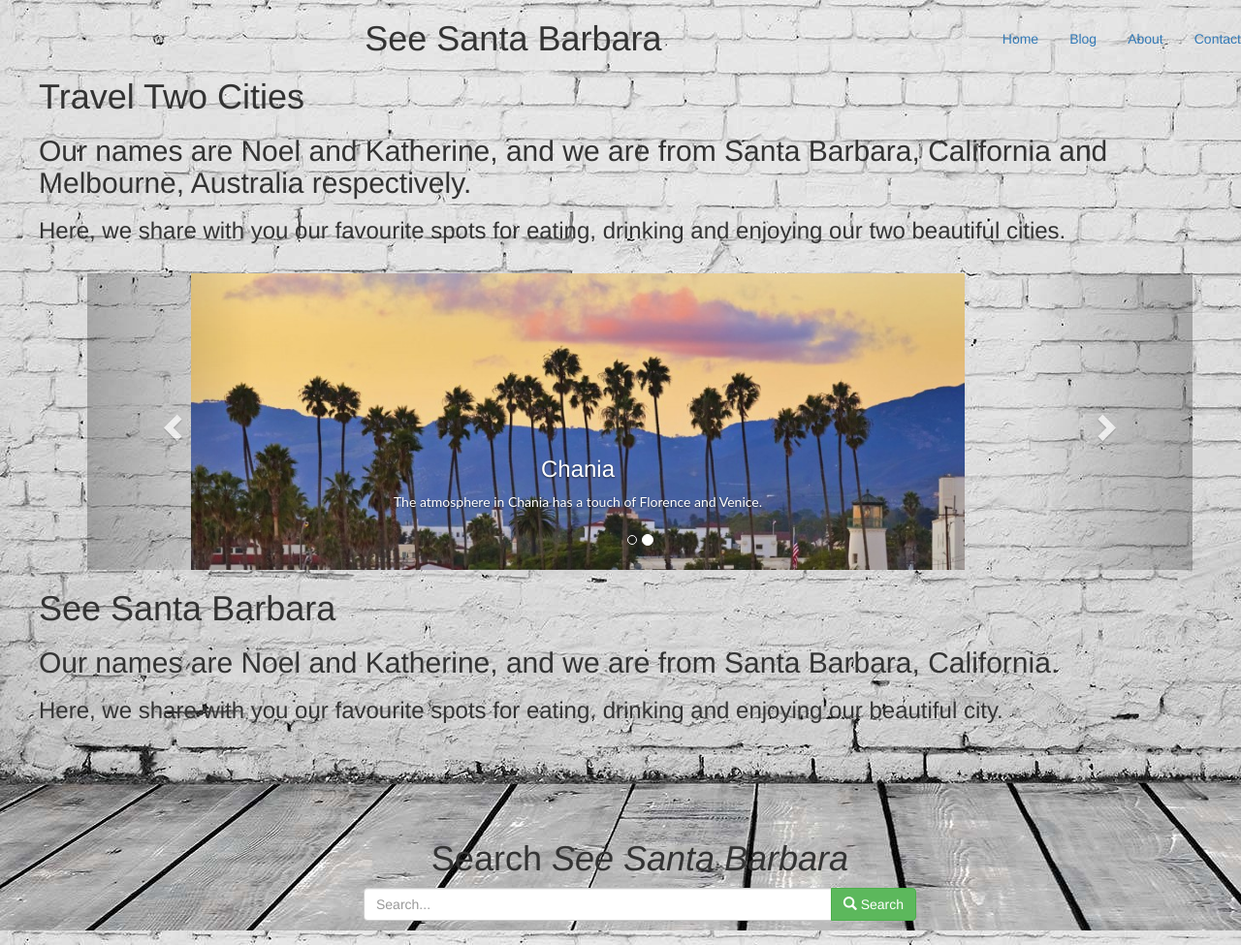
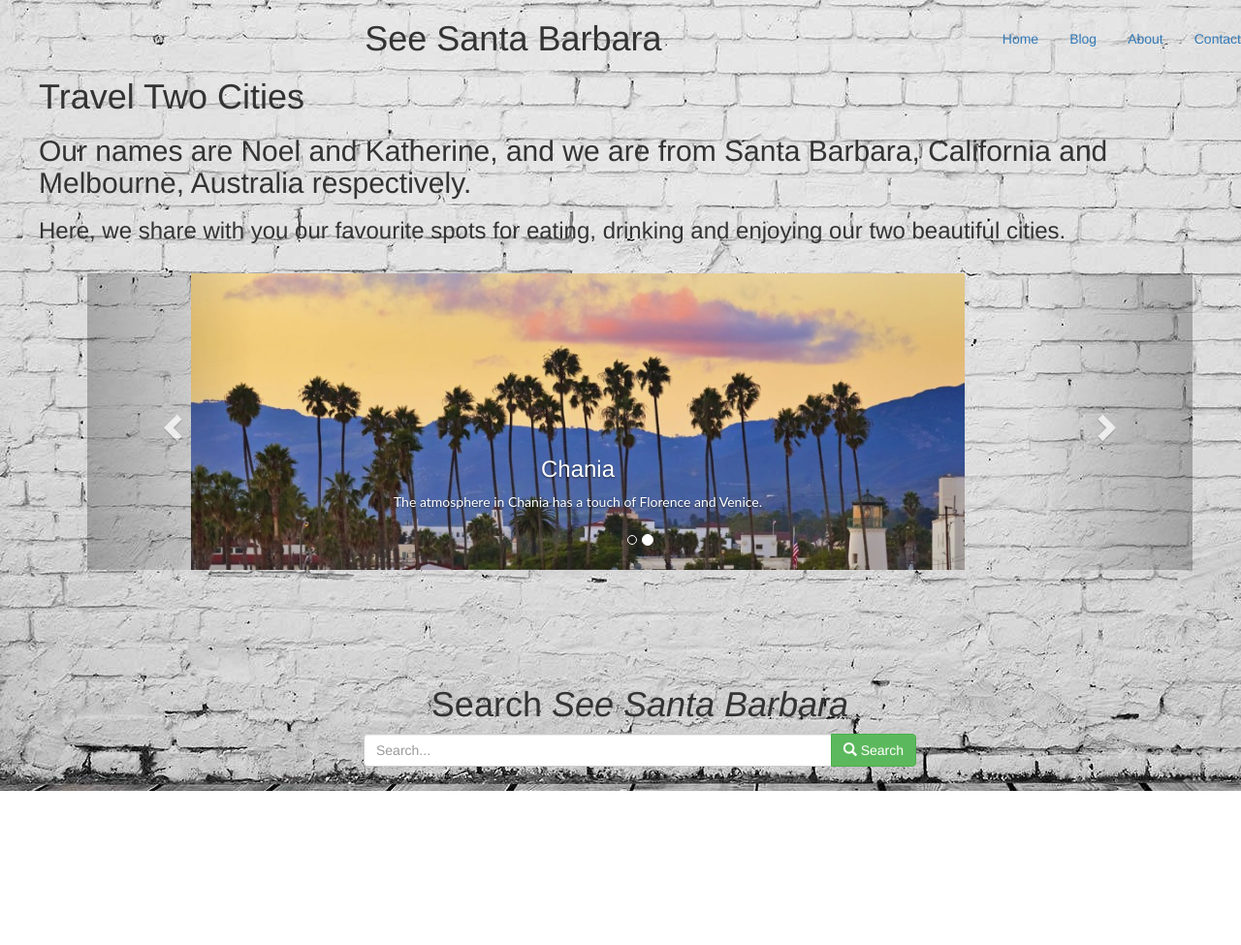
Before and after one commit to katherinetunaley/MadCows, a plain HTML site: page index.html in a window 1280 px wide. Shown: the whole page at 97% size. After the commit the page ends 816 px from the top, so only its background shows below. Drawn offline with nearby package versions, Linux system fonts and the light colour scheme.

Commit message:
rmv double txt

```diff
--- a/index.html
+++ b/index.html
@@ -81,12 +81,6 @@
       </div>
     </div>
 
-
-    <h1> See Santa Barbara  </h1>
-
-    <h2>Our names are Noel and Katherine, and we are from Santa Barbara, California.</h2>
-    <h3>Here, we share with you our favourite spots for eating, drinking and enjoying our beautiful city. </h3>
-
 </head>
 </body>
 <div class="container" style="margin-top: 8%;">
```
